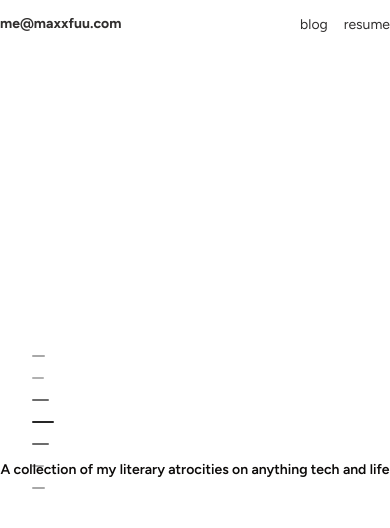
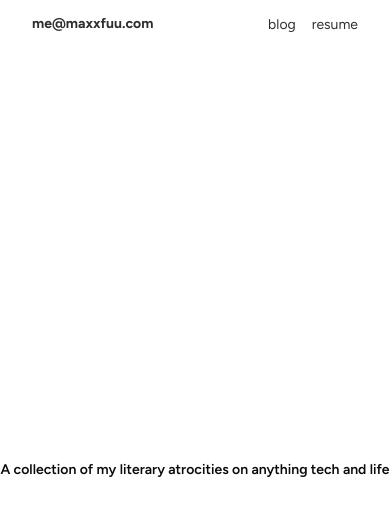
Before and after one commit to maxxfuu/dot-com-v2, a Next.js app: page /blog in a window 390 px wide. Shown: the top 528 px of the page. Built offline with nearby package versions, Linux system fonts and the light colour scheme.

Commit message:
fixed mobile compatibility

```diff
--- a/app/blog/components/nav-sidebar.tsx
+++ b/app/blog/components/nav-sidebar.tsx
@@ -91,8 +91,8 @@ export function NavSidebar() {
   return (
     <nav
       ref={sidebarRef}
-      className="fixed left-8 top-1/2 -translate-y-1/2 z-50 flex flex-col transition-all duration-180 ease-in-out"
-      style={{ gap: isHovered ? "12px" : "2px" }}
+      className="fixed left-8 top-1/2 -translate-y-1/2 z-50 flex flex-col transition-all duration-180 ease-in-out hidden md:flex"
+      style={{ gap: isHovered ? "20px" : "2px" }}
       onMouseEnter={() => setIsHovered(true)}
       onMouseLeave={() => setIsHovered(false)}
     >
@@ -101,7 +101,7 @@ export function NavSidebar() {
         const isActive = index === activeIndex;
 
         // Bar width based on progress (16px to 32px)
-        const barWidth = 10 + progress * 12;
+        const barWidth = 10 + progress * 16;
         // Opacity based on progress
         const opacity = 0.2 + progress * 0.8;
 
--- a/components/navbar.tsx
+++ b/components/navbar.tsx
@@ -2,7 +2,7 @@ import Link from "next/link";
 
 export function Navbar() {
   return (
-    <nav className="max-w-full sticky top-0 z-50 bg-background/95 opacity-85 backdrop-blur">
+    <nav className="max-w-full sticky top-0 z-50 bg-background/95 opacity-85 backdrop-blur px-8">
       <div className="max-w-xl mx-auto flex justify-between items-center h-12">
         <Link href="/" className="text-sm font-bold">me@maxxfuu.com</Link>
         <ul className="flex space-x-4">
```
